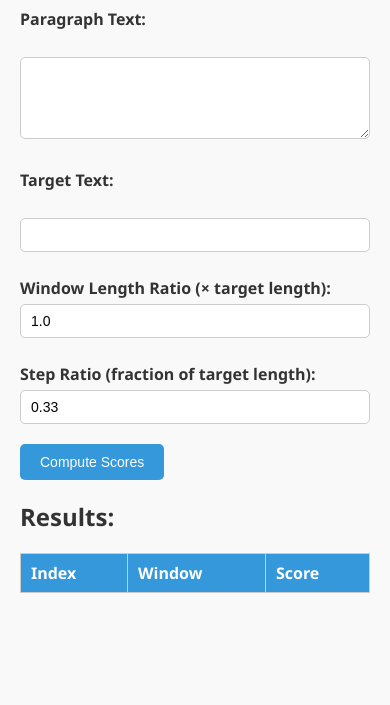
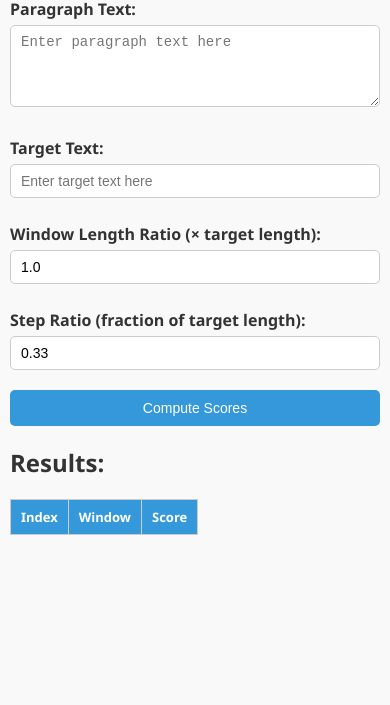
Before and after one commit to guanlisheng/Jaro-Winkler, a plain HTML site: page index.html in a window 390 px wide. Shown: the part 139-844 px from the top of the page. Drawn offline with Linux system fonts and the light colour scheme.

Commit message:
refine layout

```diff
--- a/index.html
+++ b/index.html
@@ -4,28 +4,33 @@
     <meta charset="UTF-8">
     <meta name="viewport" content="width=device-width, initial-scale=1.0">
     <title>Sliding Window Jaro-Winkler Tool</title>
+    <!-- 外部 CSS 文件 -->
     <link rel="stylesheet" href="style.css">
 </head>
 <body>
+
     <h1>Sliding Window Jaro-Winkler Tool</h1>
 
-<label>Paragraph Text:</label><br>
-<textarea id="paraText" rows="4" cols="50"></textarea><br>
+    <!-- 输入区域 -->
+    <label for="paraText">Paragraph Text:</label>
+    <textarea id="paraText" rows="4" cols="50" placeholder="Enter paragraph text here"></textarea>
 
-<label>Target Text:</label><br>
-<input type="text" id="targetText"><br>
+    <label for="targetText">Target Text:</label>
+    <input type="text" id="targetText" placeholder="Enter target text here">
 
-<label>Window Length Ratio (× target length):</label>
-<input type="number" id="windowRatio" min="0.1" max="3" step="0.1" value="1.0"><br>
+    <label for="windowRatio">Window Length Ratio (× target length):</label>
+    <input type="number" id="windowRatio" min="0.1" max="3" step="0.1" value="1.0">
 
-<label>Step Ratio (fraction of target length):</label>
-<input type="number" id="stepRatio" min="0.05" max="1" step="0.05" value="0.33"><br>
+    <label for="stepRatio">Step Ratio (fraction of target length):</label>
+    <input type="number" id="stepRatio" min="0.05" max="1" step="0.05" value="0.33">
 
     <button onclick="computeScores()">Compute Scores</button>
 
+    <!-- 结果显示 -->
     <h2>Results:</h2>
     <div id="scoreSummary"></div>
 
+    <div class="table-container">
         <table id="scoreTable">
             <thead>
                 <tr>
@@ -36,7 +41,10 @@
             </thead>
             <tbody></tbody>
         </table>
+    </div>
 
+    <!-- 外部 JS 文件 -->
     <script src="script.js"></script>
+
 </body>
 </html>
--- a/style.css
+++ b/style.css
@@ -1,17 +1,20 @@
+/* 基础页面样式 */
 body {
     font-family: "Segoe UI", Tahoma, Geneva, Verdana, sans-serif;
     background-color: #f9f9f9;
     margin: 0;
-    padding: 20px;
+    padding: 15px;
     color: #333;
 }
 
+/* 标题 */
 h1 {
     text-align: center;
     color: #2c3e50;
     margin-bottom: 20px;
 }
 
+/* 标签与输入框容器 */
 label {
     font-weight: bold;
     display: block;
@@ -19,11 +22,12 @@ label {
     margin-bottom: 5px;
 }
 
+/* 输入框和文本域 */
 input[type="text"],
 input[type="number"],
 textarea {
     width: 100%;
-    max-width: 600px;
+    max-width: 100%;
     padding: 8px 10px;
     margin-bottom: 10px;
     border: 1px solid #ccc;
@@ -32,6 +36,7 @@ textarea {
     box-sizing: border-box;
 }
 
+/* 按钮 */
 button {
     background-color: #3498db;
     color: white;
@@ -42,6 +47,9 @@ button {
     border-radius: 5px;
     cursor: pointer;
     transition: background-color 0.2s;
+    width: 100%;
+    max-width: 200px;
+    display: block;
 }
 
 button:hover {
@@ -52,14 +60,17 @@ button:hover {
 table {
     border-collapse: collapse;
     width: 100%;
-    max-width: 700px;
+    max-width: 100%;
     margin-top: 15px;
+    overflow-x: auto; /* 横向滚动 */
+    display: block;
 }
 
 th, td {
     border: 1px solid #ccc;
     padding: 8px 10px;
     text-align: left;
+    white-space: nowrap; /* 防止换行破坏表格 */
 }
 
 th {
@@ -77,7 +88,30 @@ tr:hover {
 
 /* 高亮最佳窗口已在 JS 中实现 */
 
+/* Best / Theoretical score summary */
 #scoreSummary {
     margin-top: 15px;
     font-size: 16px;
+    word-wrap: break-word;
 }
+
+/* 响应式设计 */
+@media (max-width: 640px) {
+    body {
+        padding: 10px;
+    }
+
+    button {
+        max-width: 100%;
+    }
+
+    table {
+        font-size: 13px;
+    }
+
+    input[type="text"],
+    input[type="number"],
+    textarea {
+        font-size: 14px;
+    }
+}
```
Lines whose indentation alone changed are shown as unchanged.
